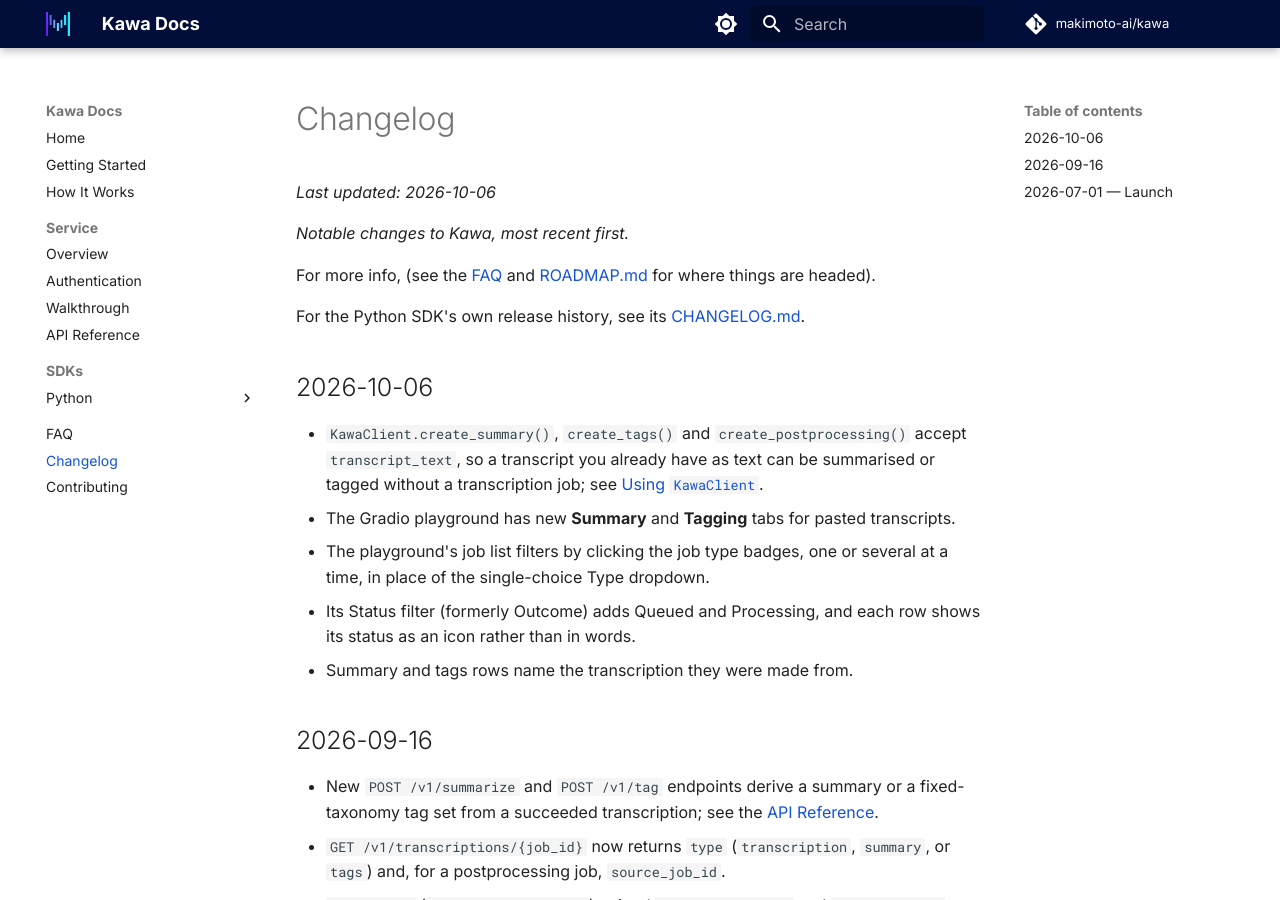
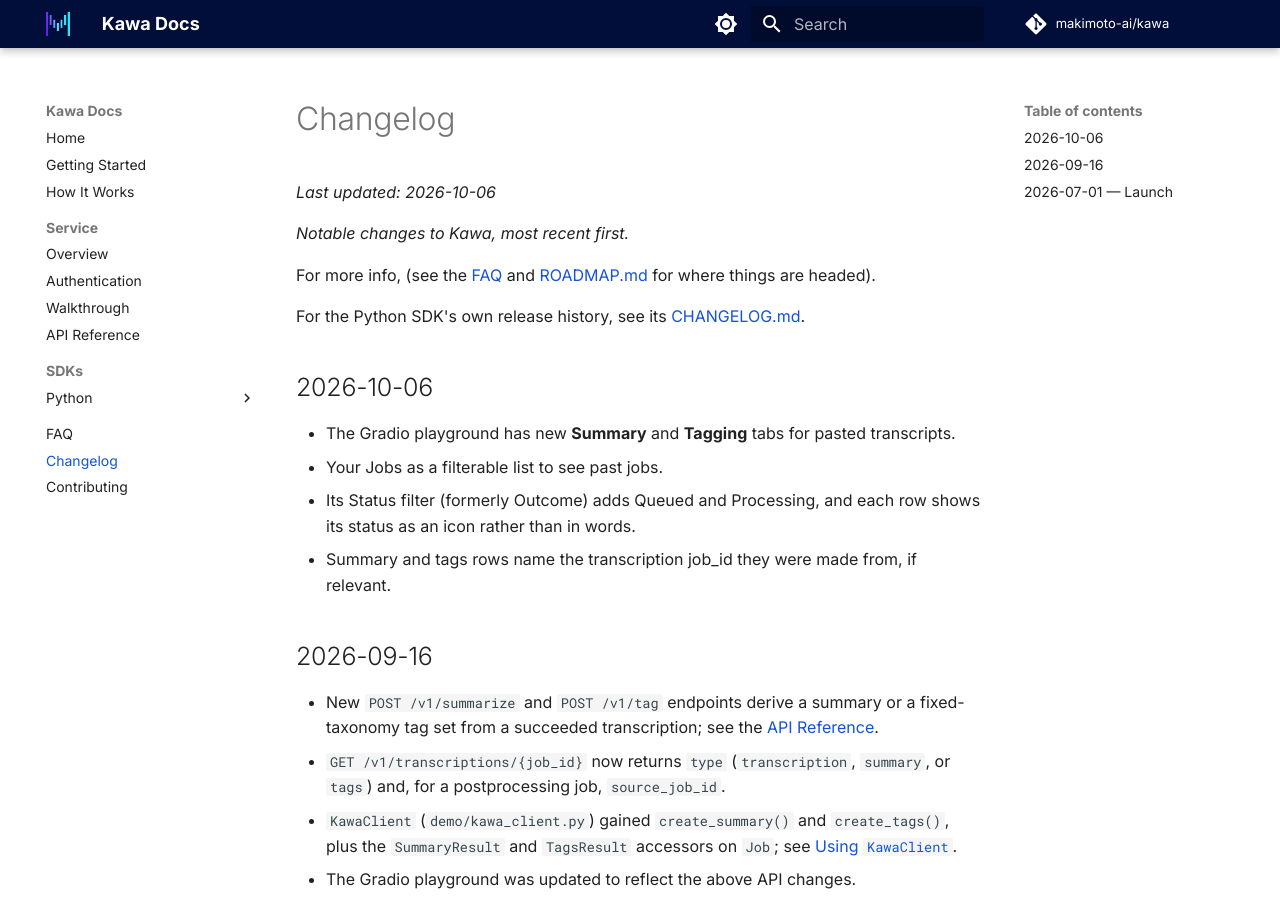
Before and after one commit to makimoto-ai/kawa, an MkDocs documentation site: the page built from docs/changelog.md, in a window 1280 px wide and 900 px high. Built offline with MkDocs 1.6.1 and Material for MkDocs 9.7.7, drawn with Linux system fonts in a browser that asks for light colours; comment, search, counter and statistics services are not loaded.

Commit message:
docs: update changelog

```diff
--- a/docs/changelog.md
+++ b/docs/changelog.md
@@ -10,11 +10,10 @@
 
 ## 2026-10-06
 
-- `KawaClient.create_summary()`, `create_tags()` and `create_postprocessing()` accept `transcript_text`, so a transcript you already have as text can be summarised or tagged without a transcription job; see [Using `KawaClient`](https://github.com/makimoto-ai/kawa/blob/main/demo/README.md#summarise-or-tag-a-transcription).
 - The Gradio playground has new **Summary** and **Tagging** tabs for pasted transcripts.
-- The playground's job list filters by clicking the job type badges, one or several at a time, in place of the single-choice Type dropdown.
+- Your Jobs as a filterable list to see past jobs.
 - Its Status filter (formerly Outcome) adds Queued and Processing, and each row shows its status as an icon rather than in words.
-- Summary and tags rows name the transcription they were made from.
+- Summary and tags rows name the transcription job_id they were made from, if relevant.
 
 ## 2026-09-16
 
```
